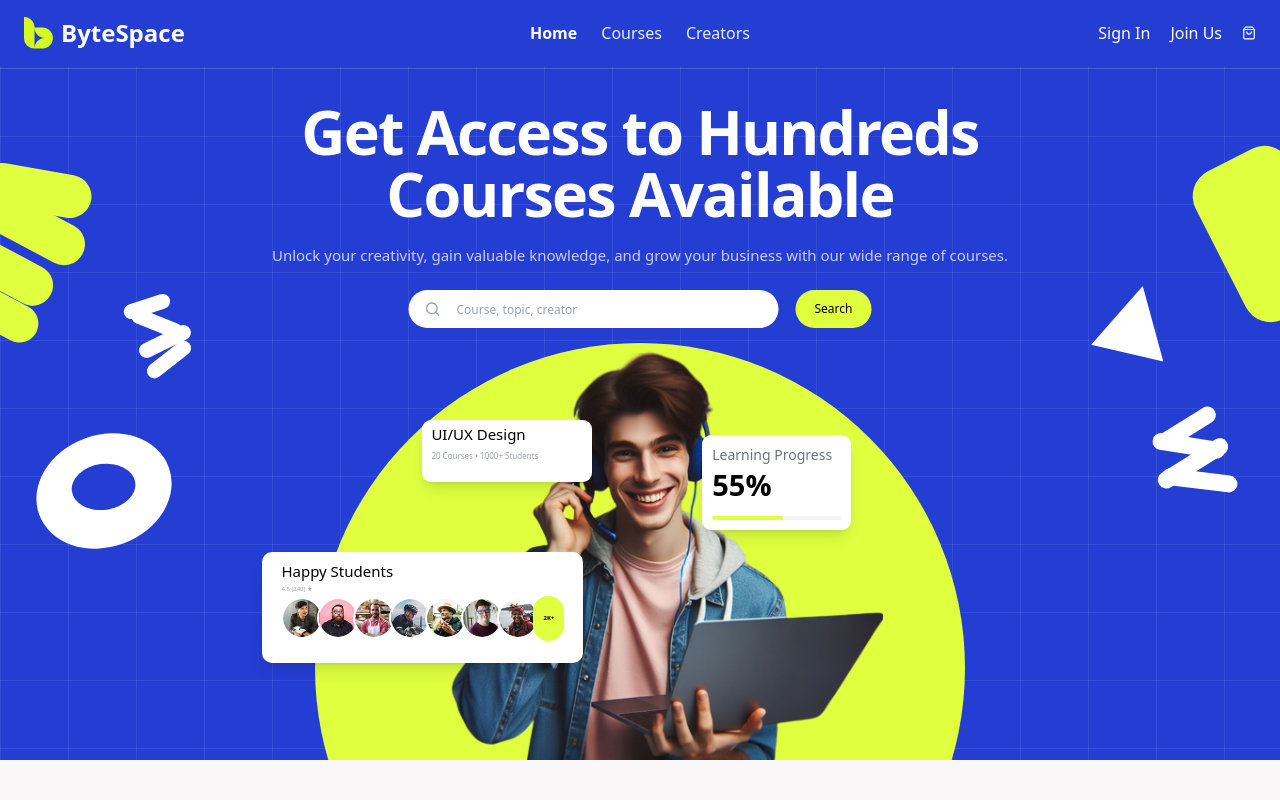
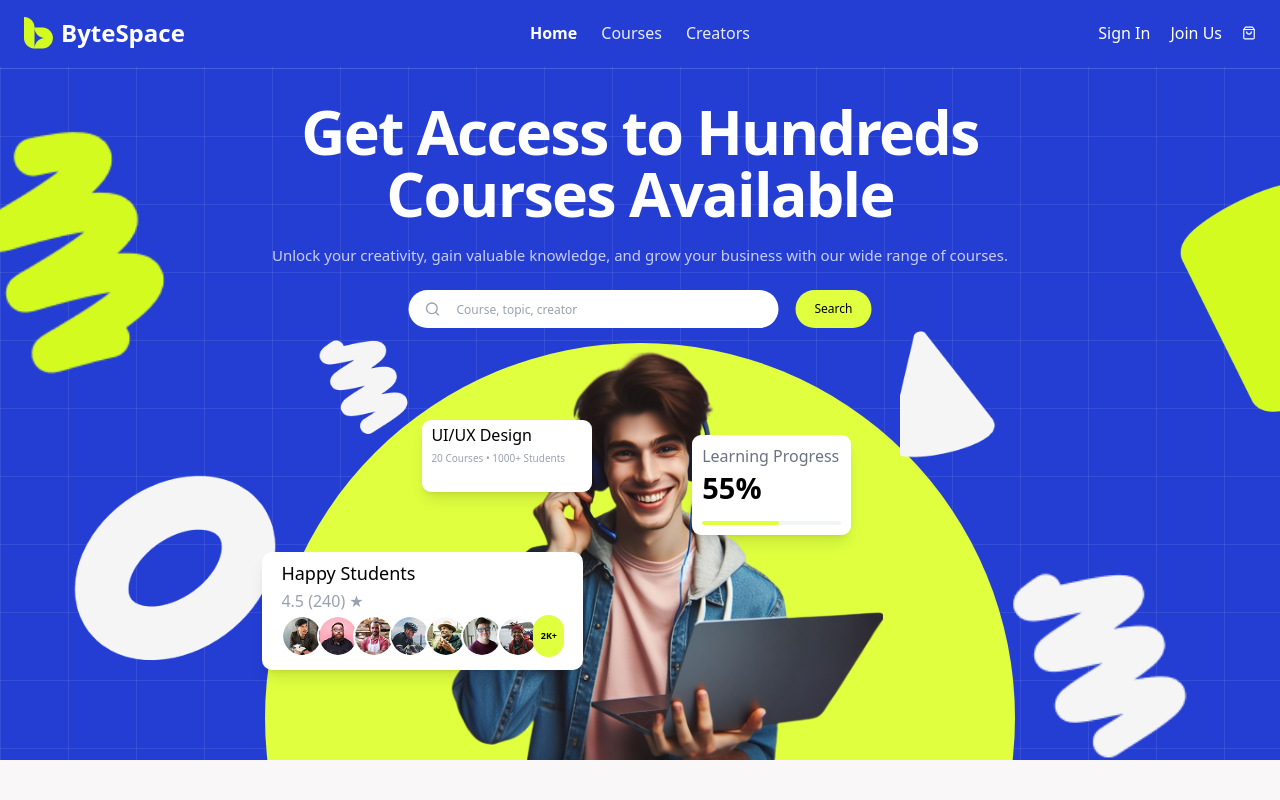
Before and after one commit to Amrin-Sumaiya/DoinTechAssignment, a React (Vite) app: page / in a window 1280 px wide. Shown: the top 800 px of the page. Built offline with nearby package versions, Linux system fonts and the light colour scheme.

Commit message:
complete landing page

```diff
--- a/src/components/Hero.jsx
+++ b/src/components/Hero.jsx
@@ -9,6 +9,13 @@ import man4 from "../assets/man4.png";
 import man5 from "../assets/man5.png";
 import man6 from "../assets/man6.png";
 import man7 from "../assets/man7.png";
+
+
+import lime from "../assets/lime.png";
+import trianglewhite from "../assets/trianglewhite.png";
+import olime from "../assets/olime2.png";
+import whitelime from "../assets/whitelime.png";
+import greensquare from "../assets/greensquare.png";
 
 const Hero = () => {
   return (
@@ -173,8 +180,8 @@ const Hero = () => {
           left-1/2
           -translate-x-1/2
           top-[343px]
-          w-[650px]
-          h-[650px]
+          w-[750px]
+          h-[750px]
           rounded-full
           bg-[#dfff3f]
         "
@@ -184,119 +191,36 @@ const Hero = () => {
           LEFT LIME DECORATION
       ========================================================== */}
 
-      <div
+<img
+  src={lime}
+  alt=""
   className="
     absolute
     z-30
-          left-[-20px]
-          top-[169px]
-          w-[112px]
-          h-[43px]
-          rounded-full
-          bg-[#dfff3f]
-          rotate-[10deg]
-        "
-      />
-
-      <div
-        className="
-          absolute
-          z-30
-          left-[-22px]
-          top-[207px]
-          w-[111px]
-          h-[42px]
-          rounded-full
-          bg-[#dfff3f]
-          rotate-[28deg]
-        "
-      />
-
-      <div
-        className="
-          absolute
-          z-30
-          left-[-51px]
-          top-[249px]
-          w-[108px]
-          h-[41px]
-          rounded-full
-          bg-[#dfff3f]
-          rotate-[28deg]
-        "
-      />
-
-      <div
-        className="
-          absolute
-          z-30
-          left-[-58px]
-          top-[290px]
-          w-[100px]
-          h-[38px]
-          rounded-full
-          bg-[#dfff3f]
-          rotate-[28deg]
+    left-[-120px]
+    top-[95px]
+    w-[380px]
+    h-[320px]
+    object-contain
+    pointer-events-none
   "
 />
 
       {/* =========================================================
           LEFT WHITE ABSTRACT STROKES
       ========================================================== */}
-
-      <div
+<img
+  src={whitelime}
+  alt=""
   className="
     absolute
     z-30
-          left-[123px]
-          top-[299px]
-          w-[48px]
-          h-[15px]
-          bg-white
-          rounded-full
-          rotate-[-18deg]
-        "
-      />
-
-      <div
-        className="
-          absolute
-          z-30
-          left-[130px]
-          top-[316px]
-          w-[54px]
-          h-[15px]
-          bg-white
-          rounded-full
-          rotate-[22deg]
-        "
-      />
-
-      <div
-        className="
-          absolute
-          z-30
-          left-[137px]
-          top-[334px]
-          w-[56px]
-          h-[15px]
-          bg-white
-          rounded-full
-          rotate-[-26deg]
-        "
-      />
-
-      <div
-        className="
-          absolute
-          z-30
-          left-[143px]
-          top-[352px]
-          w-[52px]
-          h-[15px]
-          bg-white
-          rounded-full
-          rotate-[-38deg]
+    left-[295px]
+    top-[315px]
+    w-[135px]
+    h-[140px]
+    object-contain
+    pointer-events-none
   "
 />
 
@@ -304,17 +228,18 @@ const Hero = () => {
           RIGHT LIME DECORATION
       ========================================================== */}
 
-      <div
+<img
+  src={greensquare}
+  alt=""
   className="
     absolute
     z-20
     right-[-40px]
-          top-[151px]
-          w-[105px]
-          h-[166px]
-          bg-[#dfff3f]
-          rounded-[28px]
-          rotate-[-27deg]
+    top-[155px]
+    w-[190px]
+    h-[285px]
+    object-contain
+    pointer-events-none
   "
 />
 
@@ -322,21 +247,18 @@ const Hero = () => {
           RIGHT WHITE TRIANGLE
       ========================================================== */}
 
-      <div
+<img
+  src={trianglewhite}
+  alt=""
   className="
     absolute
     z-30
-          right-[108px]
-          top-[285px]
-          w-0
-          h-0
-          border-l-[37px]
-          border-r-[37px]
-          border-b-[69px]
-          border-l-transparent
-          border-r-transparent
-          border-b-white
-          rotate-[13deg]
+    right-[265px]
+    top-[280px]
+    w-[115px]
+    h-[230px]
+    object-contain
+    pointer-events-none
   "
 />
 
@@ -344,54 +266,39 @@ const Hero = () => {
           LARGE LEFT WHITE OVAL
       ========================================================== */}
 
-      <div
+<img
+  src={olime}
+  alt=""
   className="
     absolute
     z-20
-          left-[35px]
-          top-[435px]
-          w-[138px]
-          h-[112px]
-          bg-white
-          rounded-[50%]
-          rotate-[-20deg]
-        "
-      >
-        <div
-          className="
-            absolute
-            left-[38px]
-            top-[29px]
-            w-[64px]
-            h-[46px]
-            bg-[#243ed4]
-            rounded-[50%]
-            rotate-[12deg]
+    left-[30px]
+    top-[425px]
+    w-[290px]
+    h-[290px]
+    object-contain
+    pointer-events-none
   "
 />
-      </div>
 
       {/* =========================================================
           RIGHT WHITE ABSTRACT STROKES
       ========================================================== */}
 
-      <div
+ <img
+  src={whitelime}
+  alt=""
   className="
     absolute
     z-30
-          right-[48px]
-          top-[418px]
-          rotate-[-12deg]
+    right-[35px]
+    top-[530px]
+    w-[295px]
+    h-[265px]
+    object-contain
+    pointer-events-none
   "
-      >
-        <div className="w-[65px] h-[17px] bg-white rounded-full rotate-[-20deg]" />
-
-        <div className="w-[73px] h-[17px] bg-white rounded-full mt-[1px] ml-[-6px] rotate-[21deg]" />
-
-        <div className="w-[80px] h-[17px] bg-white rounded-full mt-[1px] ml-[-9px] rotate-[-20deg]" />
-
-        <div className="w-[76px] h-[17px] bg-white rounded-full mt-[1px] ml-[-4px] rotate-[19deg]" />
-      </div>
+/>
 
       {/* =========================================================
           MAIN BOY
@@ -427,7 +334,7 @@ const Hero = () => {
           left-[33%]
           top-[420px]
           w-[170px]
-          h-[62px]
+          h-[72px]
           rounded-[9px]
           bg-white
           shadow-lg
@@ -436,11 +343,11 @@ const Hero = () => {
           text-black
         "
       >
-        <p className="text-[15px] font-medium leading-none">
+        <p className="text-[16px] font-medium leading-none">
           UI/UX Design
         </p>
 
-        <p className="text-[8px] text-gray-400 mt-[8px]">
+        <p className="text-[10px] text-gray-400 mt-[8px]">
           20 Courses • 1000+ Students
         </p>
       </div>
@@ -455,8 +362,8 @@ const Hero = () => {
           z-50
           right-[33.5%]
           top-[435px]
-          w-[149px]
-          h-[95px]
+          w-[159px]
+          h-[100px]
           rounded-[9px]
           bg-white
           shadow-lg
@@ -465,7 +372,7 @@ const Hero = () => {
           text-black
         "
       >
-        <p className="text-[14px] text-gray-500">
+        <p className="text-[16px] text-gray-500">
           Learning Progress
         </p>
 
@@ -489,7 +396,7 @@ const Hero = () => {
           left-[20.5%]
           top-[552px]
           w-[321px]
-          h-[111px]
+          h-[118px]
           rounded-[10px]
           bg-white
           shadow-lg
@@ -498,11 +405,11 @@ const Hero = () => {
           text-black
         "
       >
-        <p className="text-[15px] font-medium">
+        <p className="text-[18px] font-medium">
           Happy Students
         </p>
 
-        <p className="text-[6px] text-gray-400 mt-[2px]">
+        <p className="text-[16px] text-gray-400 mt-[2px]">
           4.5 (240) ★
         </p>
 
@@ -606,13 +513,13 @@ const Hero = () => {
             className="
              -ml-[6px]
               w-[45px]
-              h-[45px]
+              h-[42px]
               rounded-full
               bg-[#dfff3f]
               flex
               items-center
               justify-center
-              text-[6px]
+              text-[9px]
               font-bold
             "
           >
```
Also changed, not shown: src/assets/olime2.png (added). Lines whose indentation alone changed are shown as unchanged.
